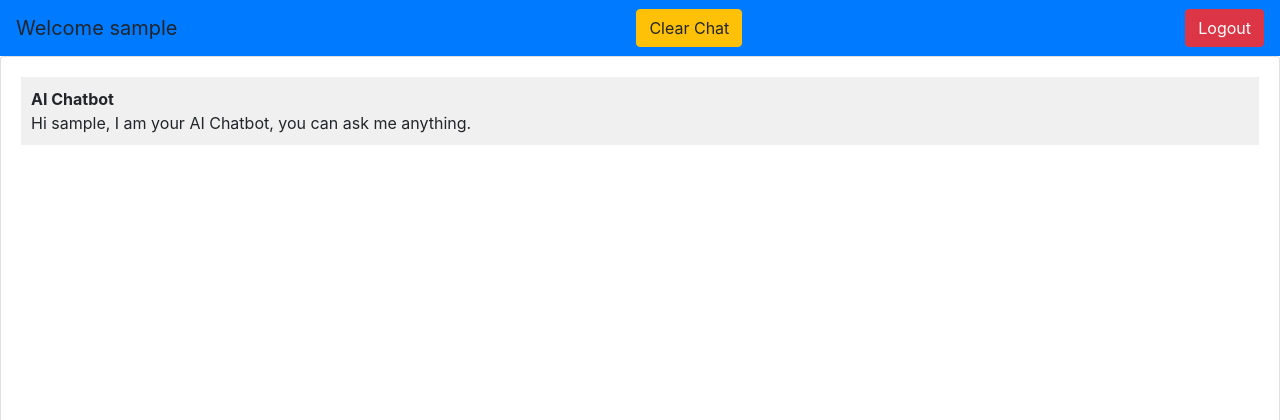
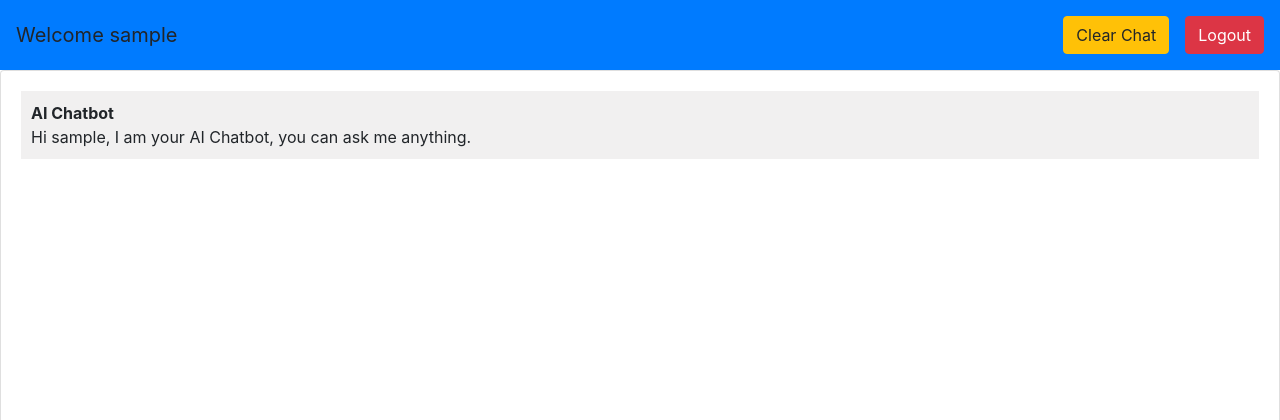
Before and after one commit to joelkny97/openaichatbot-django, a Django app: page /delete in a window 1280 px wide. Shown: the top 420 px of the page. Run offline with Django 5.2, Linux system fonts and the light colour scheme; the visitor is signed in with stand-in values (Sample User, id 1); some libraries are stand-ins or nearby versions.

Commit message:
fixed alignment of navbar, added soft delete for clear chat

```diff
--- a/chatbot/models.py
+++ b/chatbot/models.py
@@ -9,6 +9,7 @@ class Chat(models.Model):
     message = models.TextField()
     response = models.TextField()
     created_at = models.DateTimeField(auto_now_add=True)
+    is_delete = models.BooleanField(default=False)
 
     def __str__(self):
         return f"{self.user.username}: {self.message}"
--- a/chatbot/views.py
+++ b/chatbot/views.py
@@ -57,7 +57,7 @@ def ask_openai(message):
 @login_required(login_url='/login')
 @cache_control(no_cache=True,must_revalidate=True,no_store=True)
 def chatbot(request):
-    chat_history = Chat.objects.filter(user = request.user)
+    chat_history = Chat.objects.filter(user = request.user, is_delete =False)
 
 
     if request.method =='POST':
@@ -115,7 +115,8 @@ def delete_chat(request):
     # chats = get_list_or_404(Chat, pk=pk)
 
     if request.method == 'POST':         # If method is POST,
-        Chat.objects.filter(user =  request.user).delete()
+        # Chat.objects.filter(user =  request.user).delete() #Hard Delete
+        Chat.objects.filter(user =  request.user,is_delete=False).update(is_delete=True) #Soft Delete
         # chats.delete()                     # delete the cat.
         return redirect('/')             # Finally, redirect to the homepage.
 
--- a/templates/chatbot.html
+++ b/templates/chatbot.html
@@ -65,20 +65,25 @@
 
 {% block navbar %}
 
-<nav class="navbar navbar-dark bg-primary justify-content-left">
+<nav class="navbar navbar-dark bg-primary p-2">
   {% if user.is_authenticated %}
-    <a class="navbar-brand">Welcome {{ user.username }}</a>
+    <a class="navbar-brand p-2">Welcome {{ user.username }}</a>
+    <div class="d-flex flex-row-reverse">
 
-    <form class="form-inline justify-content-right" action="{% url 'delete' %}" method="post">
-      {% csrf_token %}
-      <button class="btn btn-warning my-2 my-sm-0" type="submit">Clear Chat</button>
-    </form>
+      <div class="p-2 bd-highlight">
+        <form class="form-inline" action="{% url 'logout' %}" method="post">
+          {% csrf_token %}
+          <button class="btn btn-danger my-2 my-sm-0" type="input">Logout</button>
+        </form>
+      </div>
 
-
-    <form class="form-inline justify-content-right" action="{% url 'logout' %}" method="post">
-      {% csrf_token %}
-      <button class="btn btn-danger my-2 my-sm-0" type="input">Logout</button>
-    </form>
+      <div class="p-2 bd-highlight">
+        <form class="form-inline" action="{% url 'delete' %}" method="post">
+        {% csrf_token %}
+        <button class="btn btn-warning my-2 my-sm-0" type="submit">Clear Chat</button>
+        </form>
+      </div>
+    </div>
 
   {% endif %}
 </nav>
```
Also changed, not shown: chatbot/migrations/0002_chat_is_delete.py (added).
